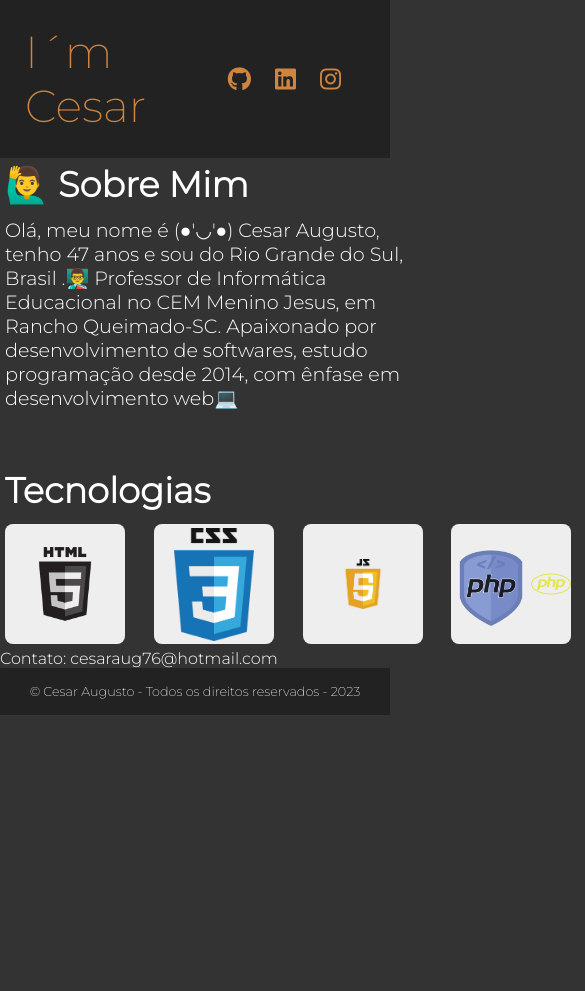
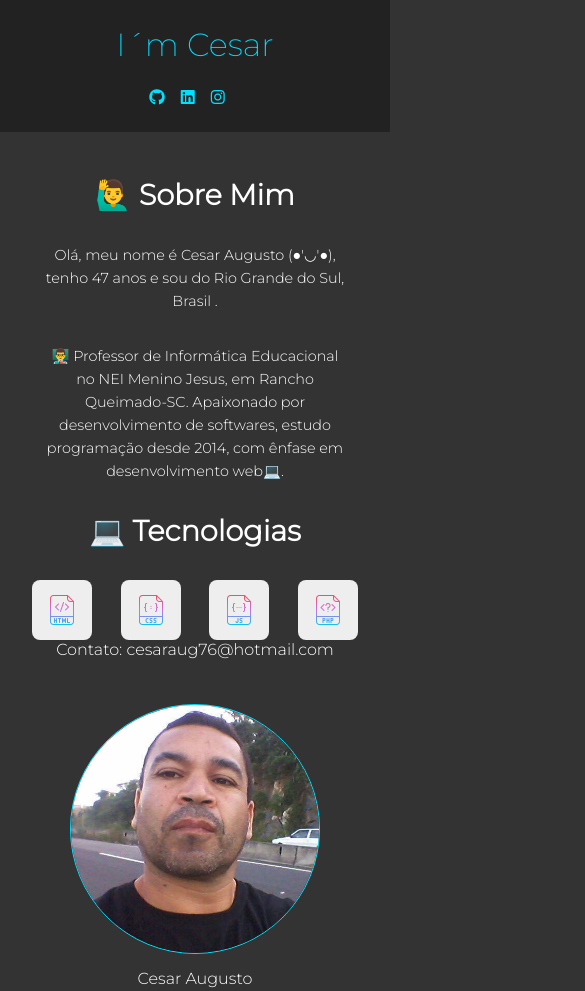
Before and after one commit to cesaraugustocosta/cesaraugustocosta.github.io, a plain HTML site: page index.html in a window 390 px wide. Shown: the top 991 px of the page, 585 px wide, since content can reach past the window. Before the commit the page ends 844 px from the top, so only its background shows below. Drawn offline with Linux system fonts and the light colour scheme.

Commit message:
adicionando responsividade ao projeto

```diff
--- a/css/style.css
+++ b/css/style.css
@@ -23,7 +23,7 @@ header nav a{
 }
 
 header h1, a{
-   color:peru;
+   color: #00e0ff;
    transition: 0.2s ease-in-out;
 }
 
@@ -32,7 +32,7 @@ header h1:hover, a:hover{
  }
 
  main{
-    padding: 5px;
+    padding: 45px;
 
     display: flex;
     align-items: center;
@@ -58,6 +58,7 @@ header h1:hover, a:hover{
     width: 73%;
     font-size: 1.2em;
     font-weight: 300;
+    line-height: 1.6em;
  }
 
  /*---- CARDS  -----*/
@@ -72,7 +73,8 @@ header h1:hover, a:hover{
     padding: 10px;
     background-color: #eee;
     border-radius: 8px;
-    margin-right: 1.8em;
+    margin-right: 0.9em;
+    margin-left: 0.9em;
     cursor: pointer;
 
     display: flex;
@@ -89,6 +91,29 @@ header h1:hover, a:hover{
  main .techs .cards-container .card:hover{
     box-shadow: 0px 0px 8px #00e0ff;
  }
+
+ /*---  FIGURE ----*/
+ main figure{
+    display: flex;
+    flex-direction: column;
+    align-items: center;
+    justify-content: center;
+ }
+
+ main figure img{
+    width: 300px;
+    height: 300px;
+    border-radius: 300px;
+    cursor: pointer;
+
+    margin-bottom: 6%;
+    border: 1px #00e0ff solid;
+    transition: 0.2s ease-in-out;
+ }
+
+ main figure img:hover{
+    box-shadow: 0px 0px 6px #00e0ff;
+ }
  footer{
     background-color: #222;
     padding: 16px;
@@ -102,3 +127,66 @@ header h1:hover, a:hover{
     font-size: 0.8em;
     font-weight: 200;
  }
+
+ @media (max-width: 1200px){
+    main{
+        width: 100%;
+
+        flex-direction: column;
+        align-items: center;
+        justify-content: center;
+    }
+    .main-content{
+        width: 100%;
+        align-items: center;
+
+        margin-bottom: 15%;
+    }
+    main .main-content .text, .techs{
+        text-align: center;
+    }
+
+    main .main-content .text p{
+        width: 100%;
+        font-size: 0.9em;
+    }
+
+    main .techs .cards-container, .main-content .text p{
+        margin-top: 32px;
+    }
+ }
+
+ @media (max-width: 700px){
+    header{
+        flex-direction: column;
+        align-items: center;
+        justify-content: center;
+
+        text-align: center;
+    }
+    header h1{
+        font-size: 2em;
+    }
+
+    header nav{
+        margin-top: 24px;
+    }
+
+    header nav a{
+        font-size: 1em;
+    }
+
+    main .techs .cards-container .card{
+        width: 60px;
+        height: 60px;
+    }
+
+    main .main-content .text h2, .main-content .techs h2{
+        font-size: 1.8em;
+    }
+
+    main figure img{
+        width: 250px;
+        height: 250px;
+    }
+ }
--- a/index.html
+++ b/index.html
@@ -36,34 +36,36 @@
         <section class="main-content">
             <article class="text">
                 <h2>🙋‍♂️ Sobre Mim</h2>
-                <p>Olá, meu nome é (●'◡'●) Cesar Augusto, tenho 47 anos e sou do Rio Grande do Sul, Brasil .👨‍🏫 Professor de Informática Educacional no CEM Menino Jesus, em Rancho Queimado-SC. Apaixonado por desenvolvimento de softwares, estudo programação desde 2014, com ênfase em desenvolvimento web💻</p>
+                <p>Olá, meu nome é Cesar Augusto (●'◡'●), tenho 47 anos e sou do Rio Grande do Sul, Brasil .<p>👨‍🏫 Professor de Informática Educacional no NEI Menino Jesus, em Rancho Queimado-SC. Apaixonado por desenvolvimento de softwares, estudo programação desde 2014, com ênfase em desenvolvimento web💻.</p>
             </article>
 
             <aside class="techs">
-                <h2>Tecnologias</h2>
+                <h2>💻 Tecnologias</h2>
                 <div class="cards-container">
                     <div class="card">
-                        <img src="imagens/tecs/HTML5_1Color_Black.png" alt="logo html5"></img>
+                        <img src="imagens/tecs/2305941.png" alt="logo html5"></img>
                     </div>
                     <div class="card">
-                        <img src="imagens/tecs/html5-logo-opencode-css-8.png" alt="logo css3"></img>
+                        <img src="imagens/tecs/2305903.png" alt="logo css3"></img>
                     </div>
                     <div class="card">
-                        <img src="imagens/tecs/JavaScript-Logo.png" alt="logo JS"></img>
+                        <img src="imagens/tecs/2305963.png" alt="logo JS"></img>
                     </div>
                     <div class="card">
-                        <img src="imagens/tecs/pngimg.com - php_PNG10.png" alt="logo JS"></img>
-                        <i class="fa-brands fa-php fa-beat fa-2xl" style="color: #e3e552;"></i>
+                        <img src="imagens/tecs/2305992.png" alt="logo PHP"></img>
+
                     </div>
                 </div>
             </aside>
+            <p>Contato: cesaraug76@hotmail.com</p>
         </section>
-        <img>
-            <img src="imagens/62650575.jpg" alt="imagem de Cesar Augusto"></img>
+        <figure>
+            <img src="imagens/perfil.jpg" alt="imagem de Cesar Augusto"></img>
             <figcaption>Cesar Augusto</figcaption>
         </figure>
+
     </main>
-    <p>Contato: cesaraug76@hotmail.com</p>
+
     <footer>
         <span>
             &copy; Cesar Augusto - Todos os direitos reservados - 2023
```
Also changed, not shown: imagens/tecs/2305903.png (added), imagens/tecs/2305941.png (added), imagens/tecs/2305963.png (added), imagens/tecs/2305992.png (added), imagens/tecs/2644080.png (added), imagens/tecs/528261.png (added), imagens/tecs/8422209.png (added), imagens/tecs/js.jpg (added), imagens/tecs/js2.jpg (added).
